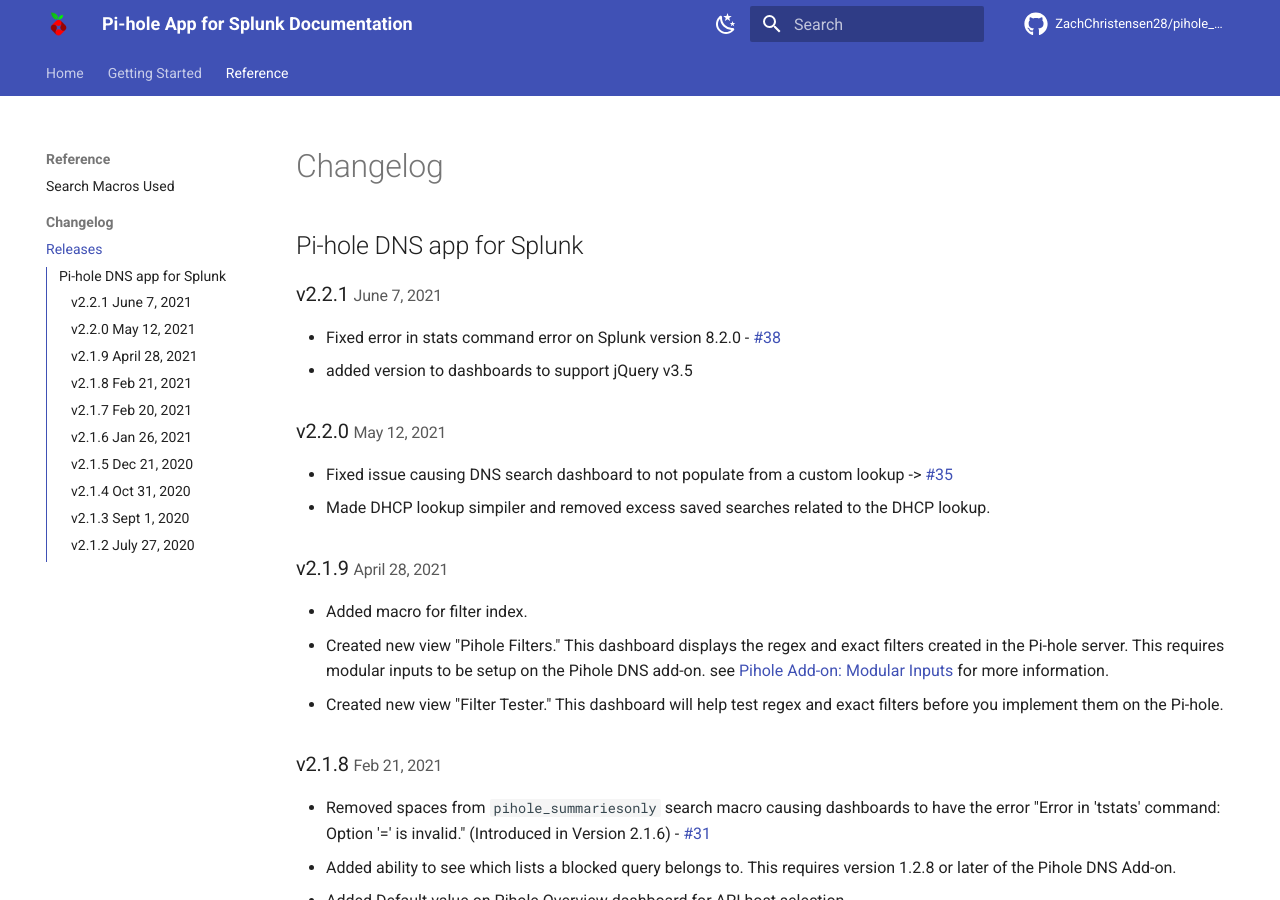
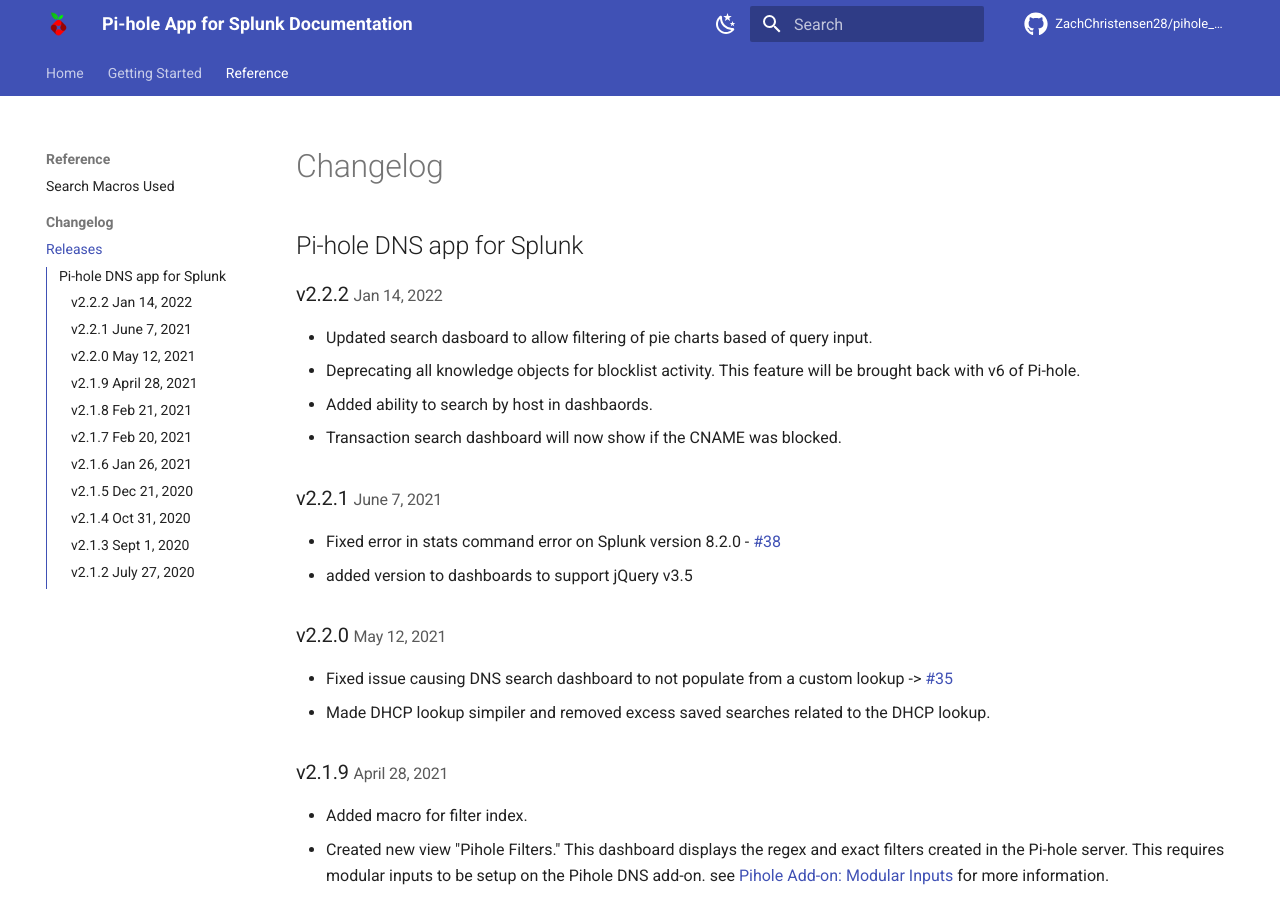
Before and after one commit to ZachChristensen28/splunk-pihole-app-documentation, an MkDocs documentation site: the page built from docs/reference/releases/index.md, in a window 1280 px wide and 900 px high. Built offline with MkDocs 1.6.1 and Material for MkDocs 9.7.7, drawn with Linux system fonts in a browser that asks for light colours; comment, search, counter and statistics services are not loaded.

```diff
--- a/docs/reference/releases/index.md
+++ b/docs/reference/releases/index.md
@@ -1,6 +1,13 @@
 # Changelog
 
 ## Pi-hole DNS app for Splunk
+
+### v2.2.2 <small>Jan 14, 2022</small>
+
+- Updated search dasboard to allow filtering of pie charts based of query input.
+- Deprecating all knowledge objects for blocklist activity. This feature will be brought back with v6 of Pi-hole.
+- Added ability to search by host in dashbaords.
+- Transaction search dashboard will now show if the CNAME was blocked.
 
 ### v2.2.1 <small>June 7, 2021</small>
 
```
Also changed, not shown: docs/index.md (+2 -2 lines).
